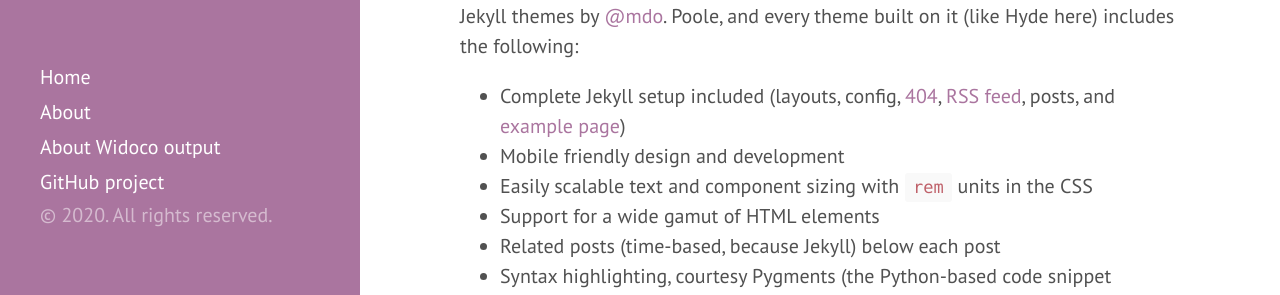
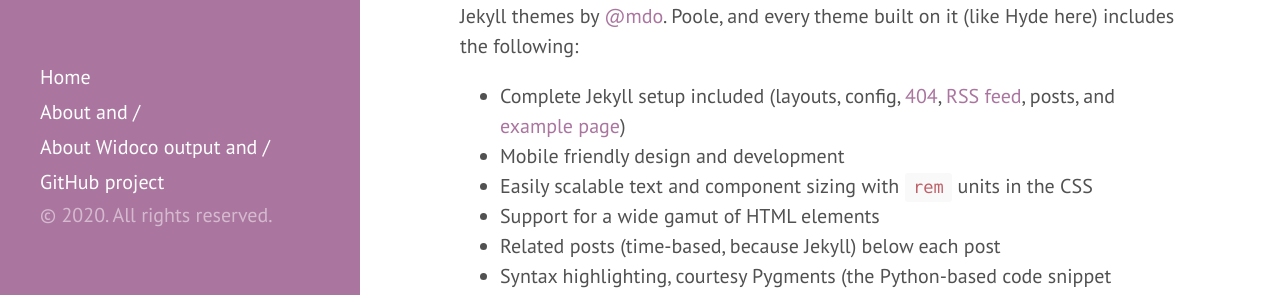
Before and after one commit to tetherless-world/explanation-ontology, a Jekyll site: the page built from index.html, in a window 1280 px wide. Shown: the part 340-635 px from the top of the page. Built offline with Jekyll 4.4.1, drawn with Linux system fonts in a browser that asks for light colours; Markdown is read by kramdown in place of the engine named in the settings; the list of posts is cut into pages by our own code.

Commit message:
Update sidebar.html
Trying to see if this fixes hyperlink issue

```diff
--- a/_includes/sidebar.html
+++ b/_includes/sidebar.html
@@ -21,7 +21,7 @@
       {% for node in pages_list %}
         {% if node.title != null %}
           {% if node.layout == "page" %}
-            <a class="sidebar-nav-item{% if page.url == node.url %} active{% endif %}" href="{{ node.url }}">{{ node.title }}</a>
+            <a class="sidebar-nav-item{% if page.url == node.url %} active{% endif %}" href="{{ page.url }}">{{ node.title }} and {{page.url}}</a>
           {% endif %}
         {% endif %}
       {% endfor %}
```
